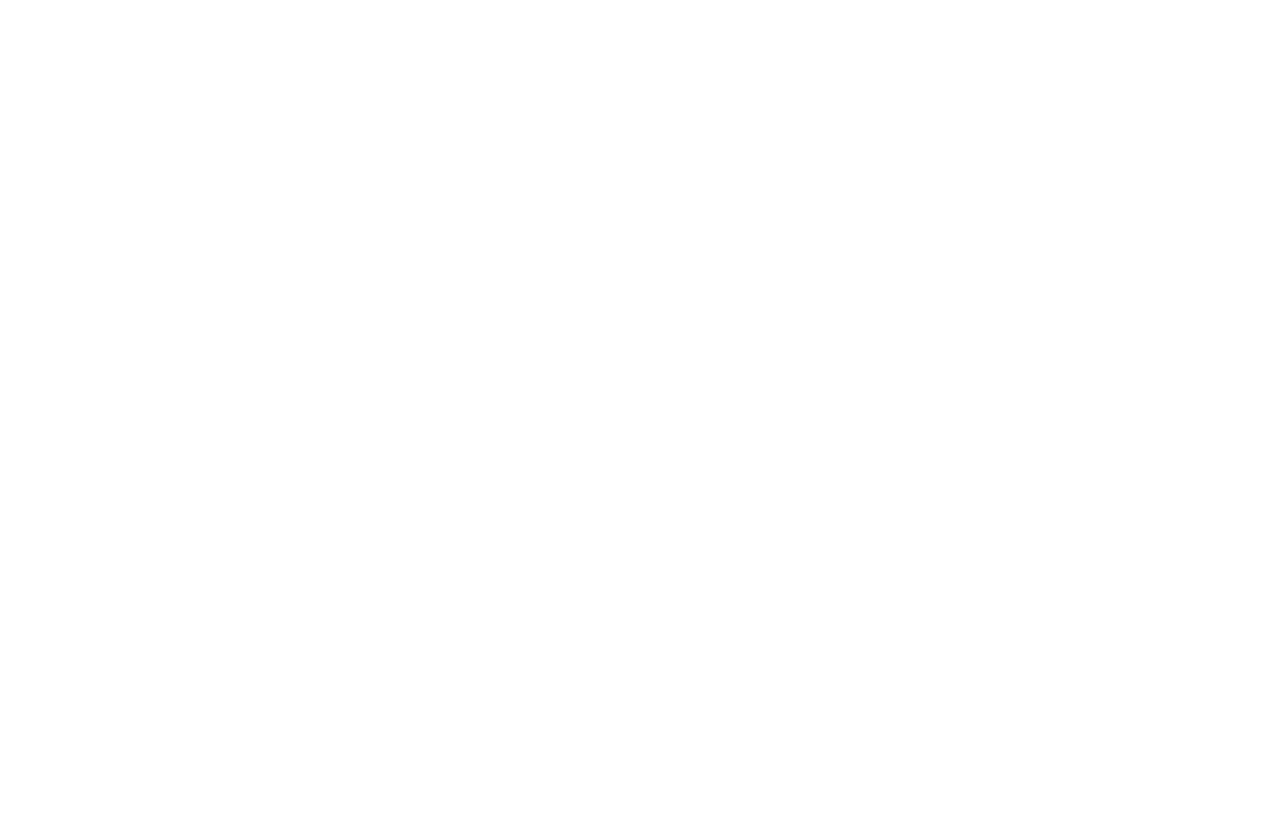
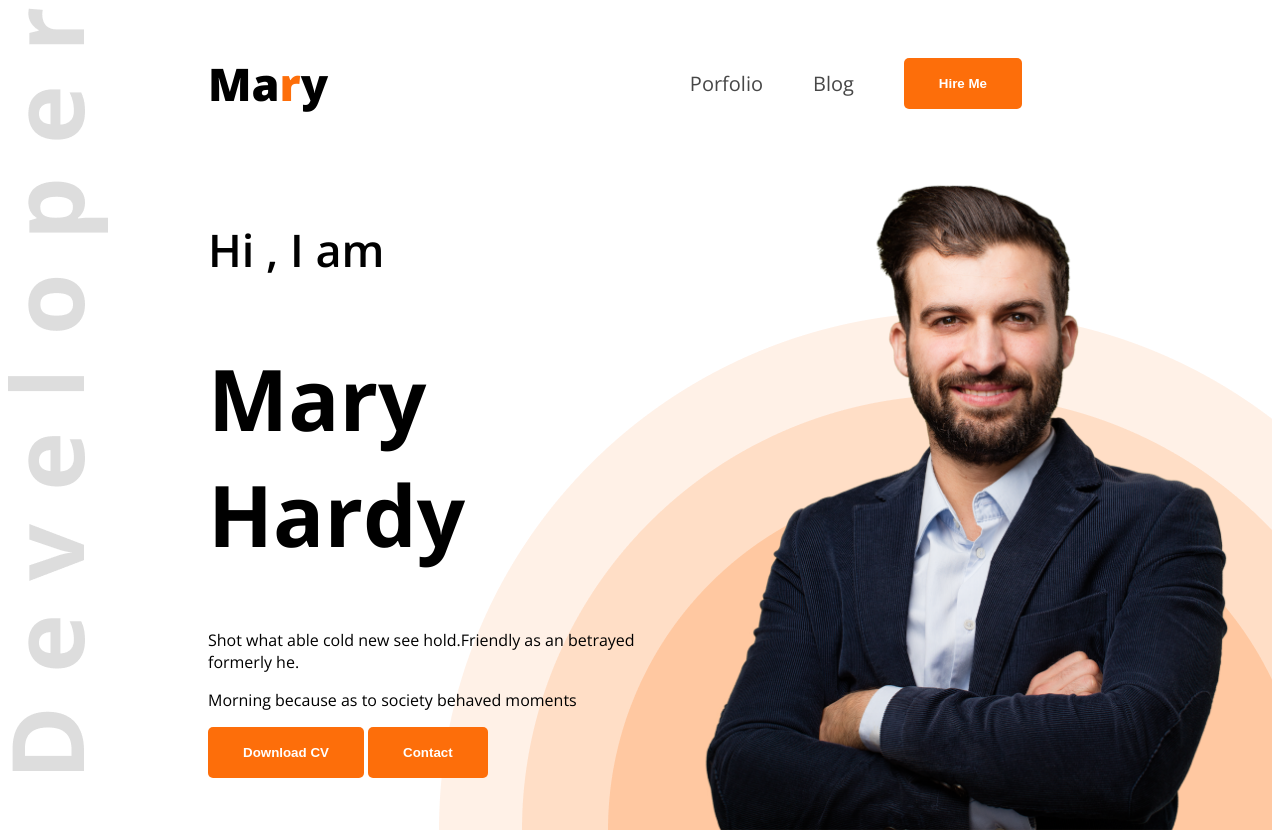
Before and after one commit to Bel-Ly/web-portfolio, a plain HTML site: page index.html in a window 1280 px wide. Before the commit the page ends 800 px from the top, so only its background shows below. Drawn offline with nearby package versions, Linux system fonts and the light colour scheme.

Commit message:
added background images

```diff
--- a/index.html
+++ b/index.html
@@ -4,9 +4,39 @@
     <meta charset="UTF-8">
     <meta name="viewport" content="width=device-width, initial-scale=1.0">
     <title>Porfolio </title>
+    <style>
+@import url('https://fonts.googleapis.com/css2?family=Open+Sans:ital,wght@0,300..800;1,300..800&display=swap');
+</style>
+
+    <link rel="stylesheet" href="styles/portfolio.css">
 </head>
-<body>
-    <header>
+<body class="open-sans-normal">
+    <header class="header">
+        <nav>
+            <h3 class="nav-title">Ma<span class="text-primary">r</span>y</h3>
+            <ul>
+
+                <li><a class="dark-2" href="">Porfolio</a></li>
+                <li><a class="dark-2"href="">Blog</a></li>
+                <li><a href=""><button class="btn-primary">Hire Me</button></a></li>
+            </ul>
+        </nav>
+        <div class="banner">
+            <div class="banner-content">
+                <h4 class="banner-gretings">Hi , I am</h4>
+                <h1 class="banner-title">Mary Hardy</h1>
+                <p class="bannner-describtion">
+                     Shot what able cold new see hold.Friendly as an betrayed formerly
+                     he. </p>
+                     <p>Morning because as to society behaved moments
+                </p></p>
+            <button class="btn-primary">Download CV</button>
+            <button class="btn-primary">Contact</button>
+
+
+            </div>
+            <img class="banner-profile-pic" src="images/hardy.png" alt="">
+        </div>
 
     </header>
     <main>
--- /dev/null
+++ b/styles/portfolio.css
@@ -0,0 +1,75 @@
+.open-sans-normal{
+  font-family: "Open Sans", sans-serif;
+  font-optical-sizing: auto;
+
+  font-style: normal;
+  font-variation-settings:
+"wdth" 100;
+}
+nav{
+    display: flex;
+    align-items: center;
+    justify-content: space-between;
+    margin: 0px 200px;
+}
+.nav-title{
+    font-weight: 800;
+    font-size: 45px;
+}
+.text-primary{
+    color:#FD6E0A;
+}
+nav ul li{
+    list-style: none;
+    margin-right:50px ;
+
+}
+nav li a{
+    text-decoration: none;
+    font-size: 20px;
+}
+.dark-2{
+    color: #474747;
+}
+nav ul{
+    display: flex;
+    align-items: center;
+}
+.btn-primary{
+    background-color: #FD6E0A;
+    font-weight: bold;
+    color: white;
+    padding: 18px 35px;
+    border-radius: 5px;
+    font-size: 20 px;
+    border: none;
+
+}
+.header{
+    background-image: url(../images/developer.png), url(../images/header_bg.png);
+    background-repeat: no-repeat;
+    background-position: top left , bottom right;
+}
+.banner-gretings{
+    font-size: 45px;
+    font-weight: 600;
+}
+.banner-title{
+    font-weight: bold;
+    font-size: 85px;
+
+}
+.banner-profile-pic{
+    width: 580px;
+
+}
+.banner{
+    display: flex;
+    justify-content: space-between;
+    margin: 0 35px 0 200px;
+}
+
+
+banner-content{
+    max-width: 580px;
+}
```
